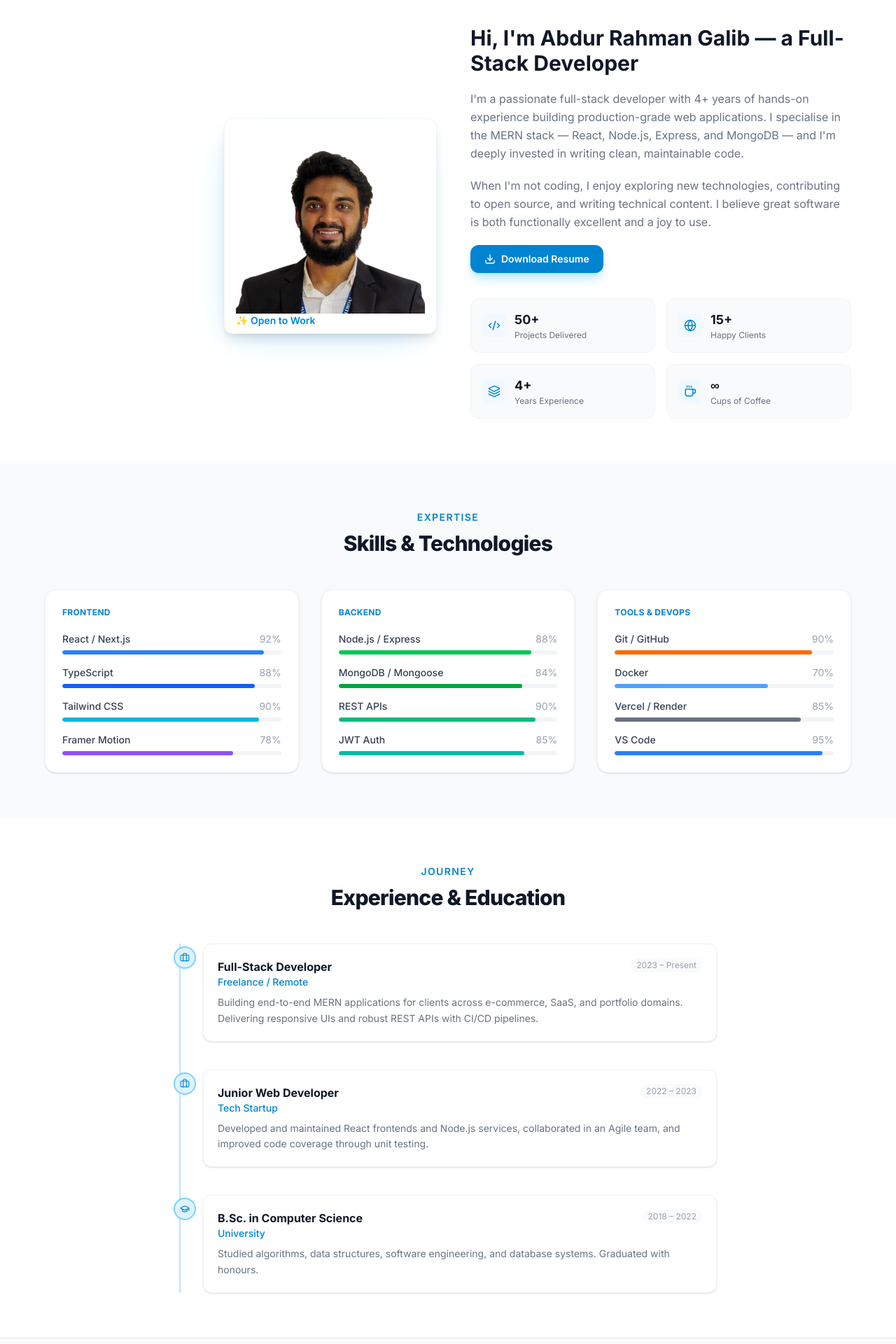
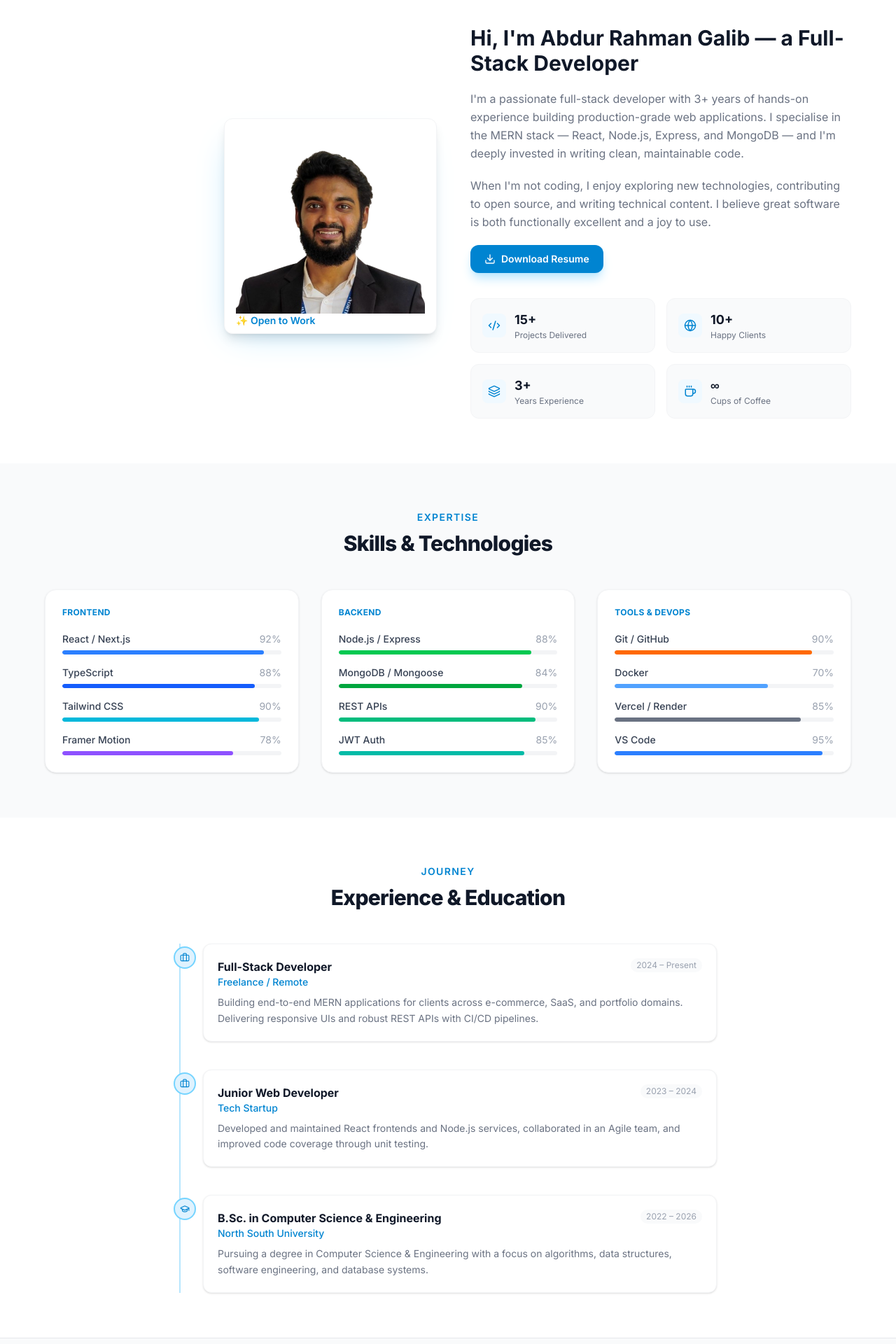
Before and after one commit to ga1ib/portfolio-frontend, a React (Vite) app in the folder Protfolio/: page /about in a window 1280 px wide. Shown: the part 300-2220 px from the top of the page at 70% size. Built offline with nearby package versions, Linux system fonts and the light colour scheme.

Commit message:
aboutand home page modified

```diff
--- a/Protfolio/src/components/ExperienceTimeline.tsx
+++ b/Protfolio/src/components/ExperienceTimeline.tsx
@@ -14,7 +14,7 @@ const entries: TimelineEntry[] = [
     type: 'work',
     title: 'Full-Stack Developer',
     org: 'Freelance / Remote',
-    period: '2023 – Present',
+    period: '2024 – Present',
     description:
       'Building end-to-end MERN applications for clients across e-commerce, SaaS, and portfolio domains. Delivering responsive UIs and robust REST APIs with CI/CD pipelines.',
   },
@@ -22,17 +22,17 @@ const entries: TimelineEntry[] = [
     type: 'work',
     title: 'Junior Web Developer',
     org: 'Tech Startup',
-    period: '2022 – 2023',
+    period: '2023 – 2024',
     description:
       'Developed and maintained React frontends and Node.js services, collaborated in an Agile team, and improved code coverage through unit testing.',
   },
   {
     type: 'education',
-    title: 'B.Sc. in Computer Science',
-    org: 'University',
-    period: '2018 – 2022',
+    title: 'B.Sc. in Computer Science & Engineering',
+    org: 'North South University',
+    period: '2022 – 2026',
     description:
-      'Studied algorithms, data structures, software engineering, and database systems. Graduated with honours.',
+      'Pursuing a degree in Computer Science & Engineering with a focus on algorithms, data structures, software engineering, and database systems.',
   },
 ]
 
--- a/Protfolio/src/pages/About.tsx
+++ b/Protfolio/src/pages/About.tsx
@@ -11,9 +11,9 @@ const fadeUp: Variants = {
 }
 
 const stats = [
-  { icon: Code2, value: '50+', label: 'Projects Delivered' },
-  { icon: Globe, value: '15+', label: 'Happy Clients' },
-  { icon: Layers, value: '4+', label: 'Years Experience' },
+  { icon: Code2, value: '15+', label: 'Projects Delivered' },
+  { icon: Globe, value: '10+', label: 'Happy Clients' },
+  { icon: Layers, value: '3+', label: 'Years Experience' },
   { icon: Coffee, value: '∞', label: 'Cups of Coffee' },
 ]
 
@@ -82,7 +82,7 @@ export default function About() {
               Hi, I'm Abdur Rahman Galib — a Full-Stack Developer
             </h2>
             <p className="text-gray-500 dark:text-gray-400 leading-relaxed">
-              I'm a passionate full-stack developer with 4+ years of hands-on experience building
+              I'm a passionate full-stack developer with 3+ years of hands-on experience building
               production-grade web applications. I specialise in the MERN stack — React, Node.js,
               Express, and MongoDB — and I'm deeply invested in writing clean, maintainable code.
             </p>
--- a/Protfolio/src/pages/Home.tsx
+++ b/Protfolio/src/pages/Home.tsx
@@ -19,7 +19,11 @@ export default function Home() {
 
   useEffect(() => {
     fetchProjects()
-      .then((projects) => setFeatured(projects.filter((p) => p.featured).slice(0, 3)))
+      .then((projects) => {
+        // Prefer projects marked as featured; fall back to the first 3 if none are marked
+        const featuredOnes = projects.filter((p) => p.featured)
+        setFeatured((featuredOnes.length > 0 ? featuredOnes : projects).slice(0, 3))
+      })
       .catch(() => {
         /* silently ignore — static fallback shown */
       })
```
Also changed, not shown: 1 other file (tests, documents, lock files or other folders).
